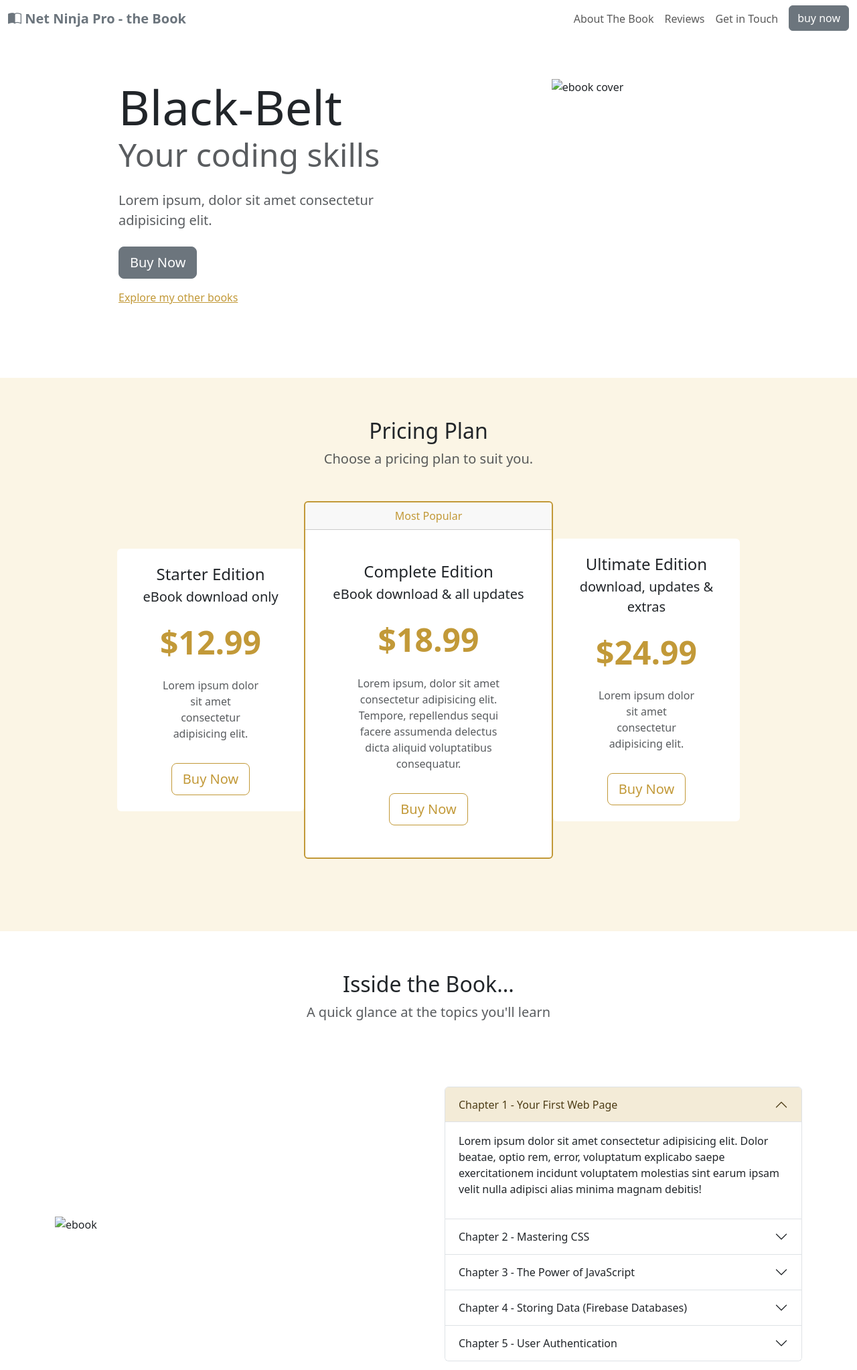
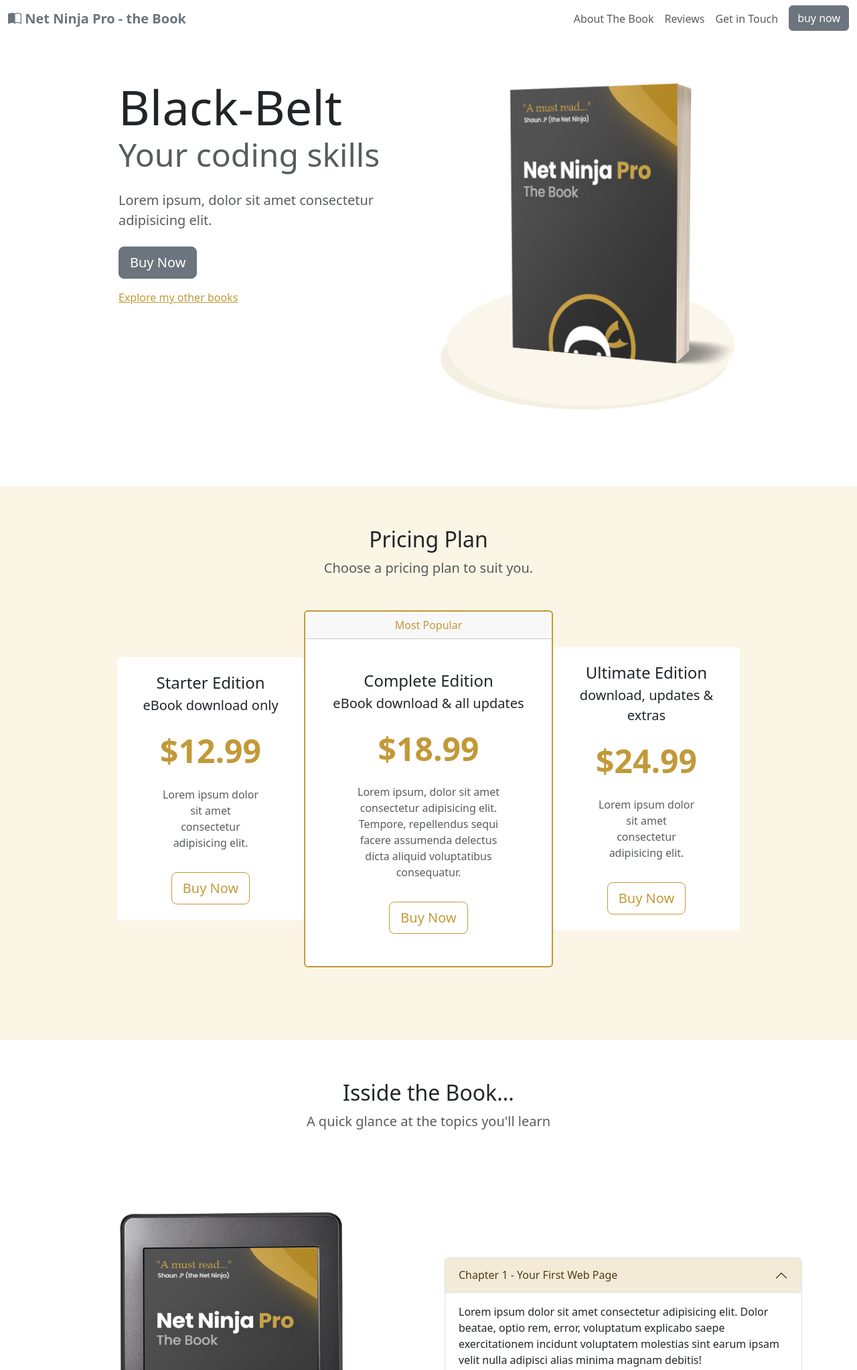
Before and after one commit to Avalonest/Bootstrap5, a website: page index.html in a window 1280 px wide. Shown: the top 2045 px of the page at 67% size. Drawn offline with nearby package versions, Linux system fonts and the light colour scheme; files that its build step writes are made by us from their sources; the site is published under a folder, as on GitHub Pages, so addresses that start at the root find nothing.

Commit message:
Kadi fix 2

```diff
--- a/index.html
+++ b/index.html
@@ -91,7 +91,7 @@
             >
               <img
                 class="img-fluid"
-                src="/assets/ebook-cover.png"
+                src="assets/ebook-cover.png"
                 alt="ebook cover"
               />
             </span>
@@ -172,7 +172,7 @@
         </div>
         <div class="row my-5 g-5 align-items-center">
           <div class="col-6 col-lg lg-4">
-            <img src="/assets/kindle.png" class="img-fluid" alt="ebook" />
+            <img src="assets/kindle.png" class="img-fluid" alt="ebook" />
           </div>
 
           <div class="col-lg-6">
```
